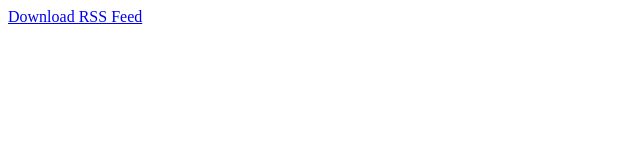
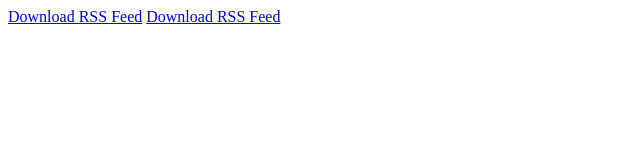
Before and after one commit to NW0RK/DiscreteProbPod, a plain HTML site: page index.html in a window 1280 px wide. Shown: the whole page, without its empty margins (0-640 px from the left). Drawn offline with Linux system fonts and the light colour scheme.

Commit message:
Update index.html

```diff
--- a/index.html
+++ b/index.html
@@ -5,5 +5,6 @@
 </head>
 <body>
     <a href="DP.xml">Download RSS Feed</a>
+    <a href="TC.xml">Download RSS Feed</a>
 </body>
 </html>
```
